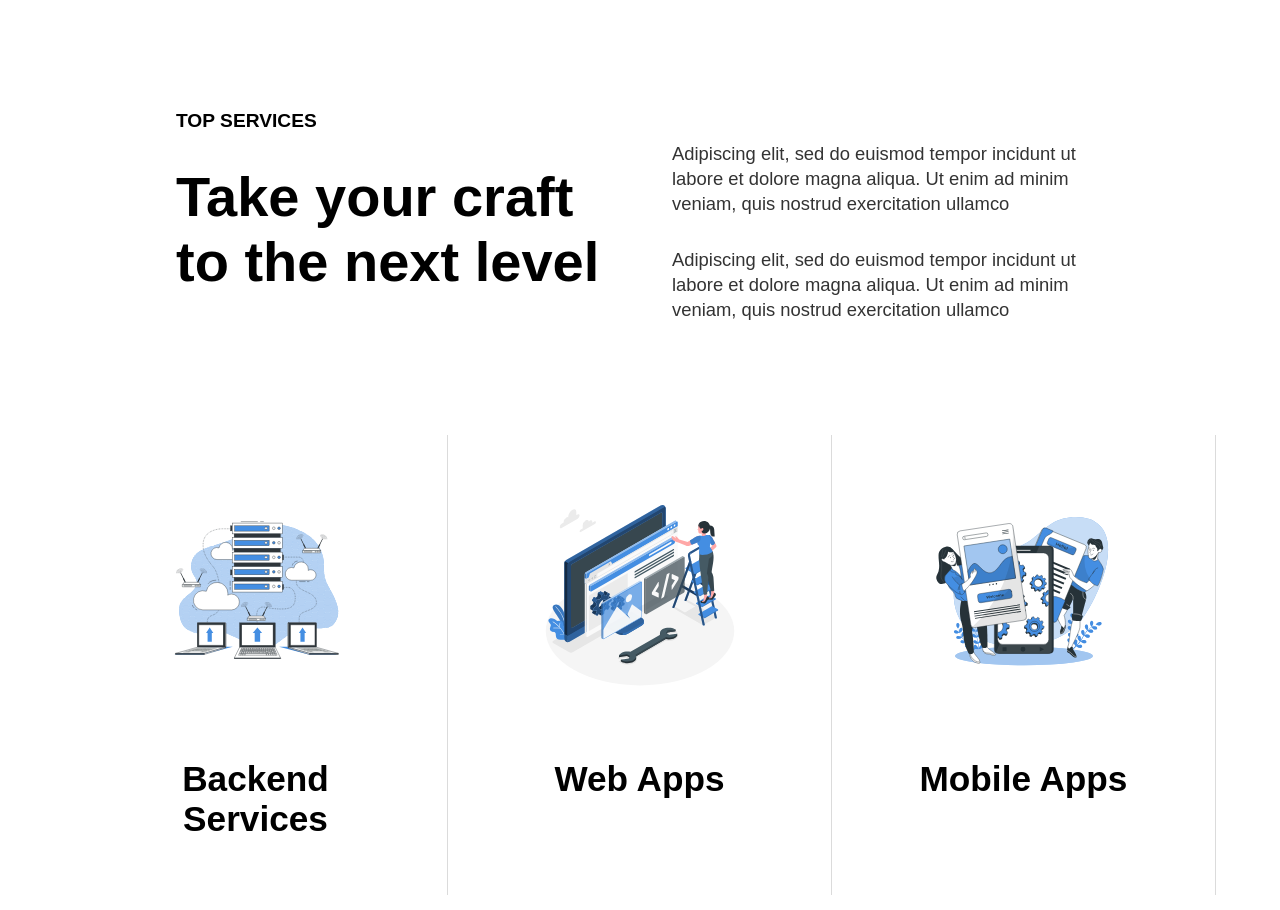
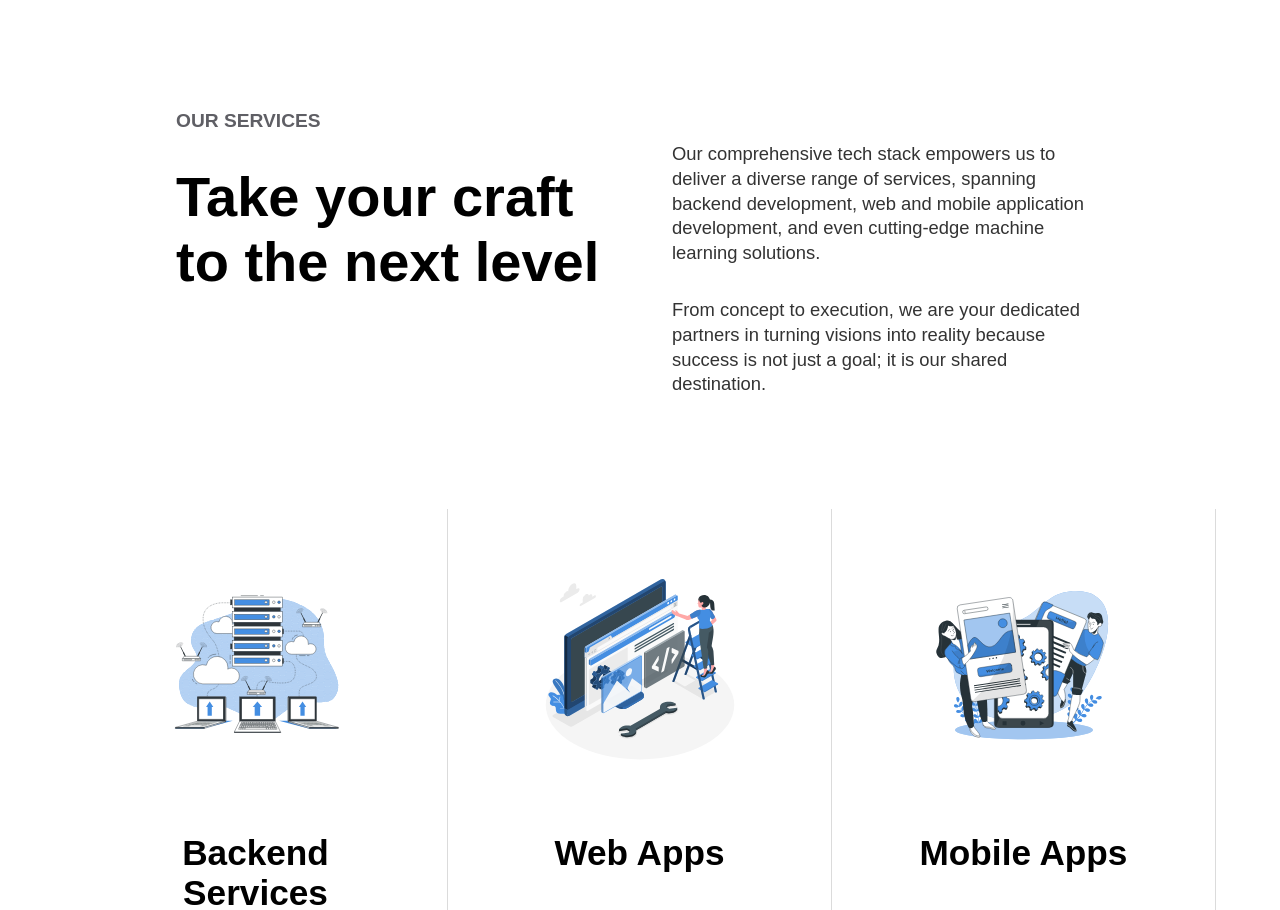
Before and after one commit to Skyeex-org/Skyeex-org.github.io, a Next.js app: page / in a window 1280 px wide. Shown: the part 802-1712 px from the top of the page. Built offline with nearby package versions, Linux system fonts and the light colour scheme.

Commit message:
Services improvement

```diff
--- a/src/components/Services/Services.css.tsx
+++ b/src/components/Services/Services.css.tsx
@@ -33,6 +33,7 @@ export const ServicesTitle = styled.div`
 export const ServicesOverTitle = styled.p`
     font-weight: bold;
     font-size: 1.20rem;
+    color: ${Colors.paleGray};
     padding-left: 2rem;
     text-transform: uppercase;
     display: none;
--- a/src/components/Services/Services.tsx
+++ b/src/components/Services/Services.tsx
@@ -6,7 +6,7 @@ import {
     ServicesWrapper
 } from "@components/components/Services/Services.css";
 import { ServiceCard } from "@components/components/ServiceCard/ServiceCard";
-import { WhatWeDoCardsConfig, WhatWeDoContentConfig } from "@components/configs/general";
+import { ServicesCardsConfig, ServicesConfig } from "@components/configs/general";
 import {
     SeparatorSpace,
     FlexColumn,
@@ -26,25 +26,25 @@ export const Services = forwardRef<HTMLDivElement, HTMLProps<HTMLDivElement>>((
             <SeparatorSpace paddingValue={isMobile() ? 1 : 5}>
                 <FlexContainer>
                     <FlexColumn columnPercentage={50}>
-                        <ServicesOverTitle>{WhatWeDoContentConfig.overTitle}</ServicesOverTitle>
-                        <ServicesTitle>{WhatWeDoContentConfig.title}</ServicesTitle>
+                        <ServicesOverTitle>{ServicesConfig.overTitle}</ServicesOverTitle>
+                        <ServicesTitle>{ServicesConfig.title}</ServicesTitle>
                     </FlexColumn>
                     <FlexColumn columnPercentage={50}>
                         <ServicesContent>
                             <ServicesParagraph>
-                                {WhatWeDoContentConfig.paragraphOne}
+                                {ServicesConfig.paragraphOne}
                             </ServicesParagraph>
                             <SeparatorSpace paddingValue={1} />
                             <ServicesParagraph>
-                                {WhatWeDoContentConfig.paragraphTwo}
+                                {ServicesConfig.paragraphTwo}
                             </ServicesParagraph>
                         </ServicesContent>
                     </FlexColumn>
                 </FlexContainer>
             </SeparatorSpace>
             <FlexContainer>
-                {WhatWeDoCardsConfig.map((service: ServiceConfigType, index) => {
-                    const isNotTheLastElement = WhatWeDoCardsConfig.length - 1 !== index;
+                {ServicesCardsConfig.map((service: ServiceConfigType, index) => {
+                    const isNotTheLastElement = ServicesCardsConfig.length - 1 !== index;
 
                     return (
                         <FlexColumn key={service.title} columnPercentage={25} shouldHaveBorder={isNotTheLastElement}>
--- a/src/configs/general.ts
+++ b/src/configs/general.ts
@@ -14,14 +14,14 @@ export const LandingAreaConfig: LandingAreaConfigType = {
     buttonText: 'Get Started'
 };
 
-export const WhatWeDoContentConfig: WhatWeDoConfigType = {
-    overTitle: 'Top Services',
+export const ServicesConfig: ServicesConfigType = {
+    overTitle: 'Our Services',
     title: 'Take your craft to the next level',
-    paragraphOne: 'Adipiscing elit, sed do euismod tempor incidunt ut labore et dolore magna aliqua. Ut enim ad minim veniam, quis nostrud exercitation ullamco',
-    paragraphTwo: 'Adipiscing elit, sed do euismod tempor incidunt ut labore et dolore magna aliqua. Ut enim ad minim veniam, quis nostrud exercitation ullamco'
+    paragraphOne: "Our comprehensive tech stack empowers us to deliver a diverse range of services, spanning backend development, web and mobile application development, and even cutting-edge machine learning solutions.",
+    paragraphTwo: "From concept to execution, we are your dedicated partners in turning visions into reality because success is not just a goal; it is our shared destination."
 };
 
-export const WhatWeDoCardsConfig: ServiceConfigType[] = [
+export const ServicesCardsConfig: ServiceConfigType[] = [
     {
         icon: SeverSolid.src,
         title: 'Backend Services',
--- a/src/utils/types.ts
+++ b/src/utils/types.ts
@@ -5,7 +5,7 @@ type LandingAreaConfigType = {
     buttonText: string;
 };
 
-type WhatWeDoConfigType = {
+type ServicesConfigType = {
     overTitle: string;
     title: string;
     paragraphOne: string;
```
